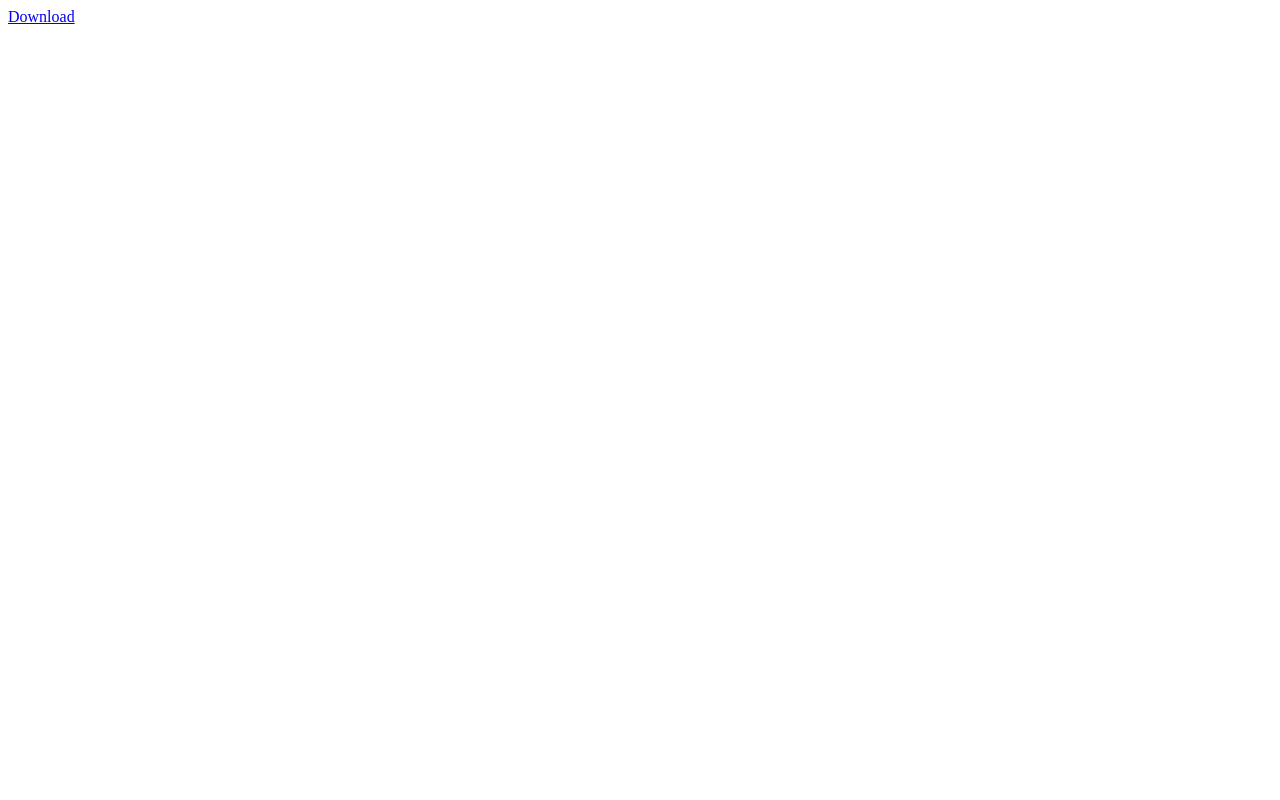
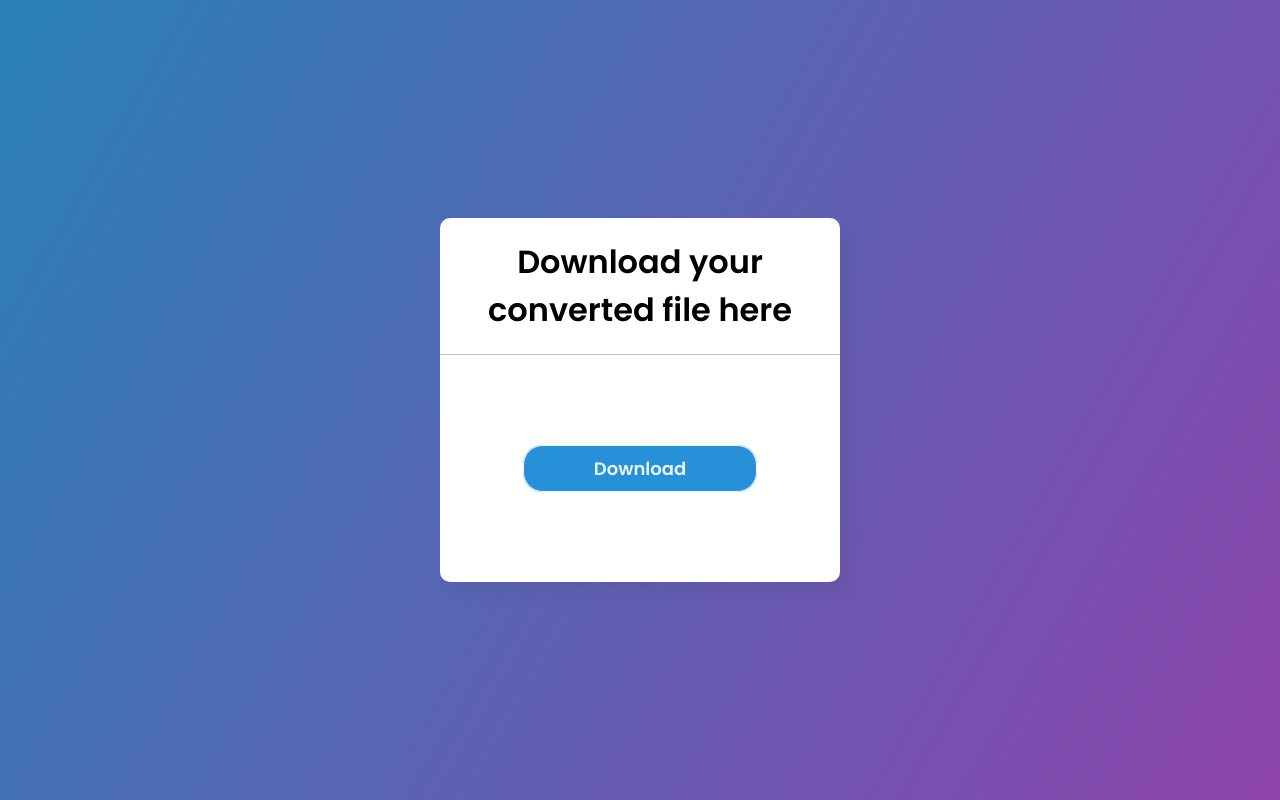
Before and after one commit to sidharth980/flask-auth, a Flask app: page /download in a window 1280 px wide. Before the commit the page is almost empty. Run offline with Flask 2, Linux system fonts and the light colour scheme; the visitor is signed in with stand-in values (Sample User, id 1).

Commit message:
downloadhtml

```diff
--- a/templates/download.html
+++ b/templates/download.html
@@ -3,9 +3,23 @@
 <head>
     <meta charset="UTF-8">
     <meta name="viewport" content="width=device-width, initial-scale=1.0">
-    <title>Document</title>
+    <title>DOWNLOAD</title>
+    <link rel="stylesheet" type="text/css" href="{{url_for('static',filename="styles/main.css")}}">
 </head>
 <body>
-    <a href="/return-files/{{filename}}" >Download</a>
+    <div class="center">
+        <H1>Download your converted file here</H1>
+        <br>
+        <br>
+        <br>
+        <br>
+        <div style="text-align:center;">
+    <a class= "floop" href="/return-files/{{filename}}" >Download</a>
+    </div>
+    <br>
+    <br>
+    <br>
+    <br>
+</div>
 </body>
 </html>
```
Also changed, not shown: 2 other files.
